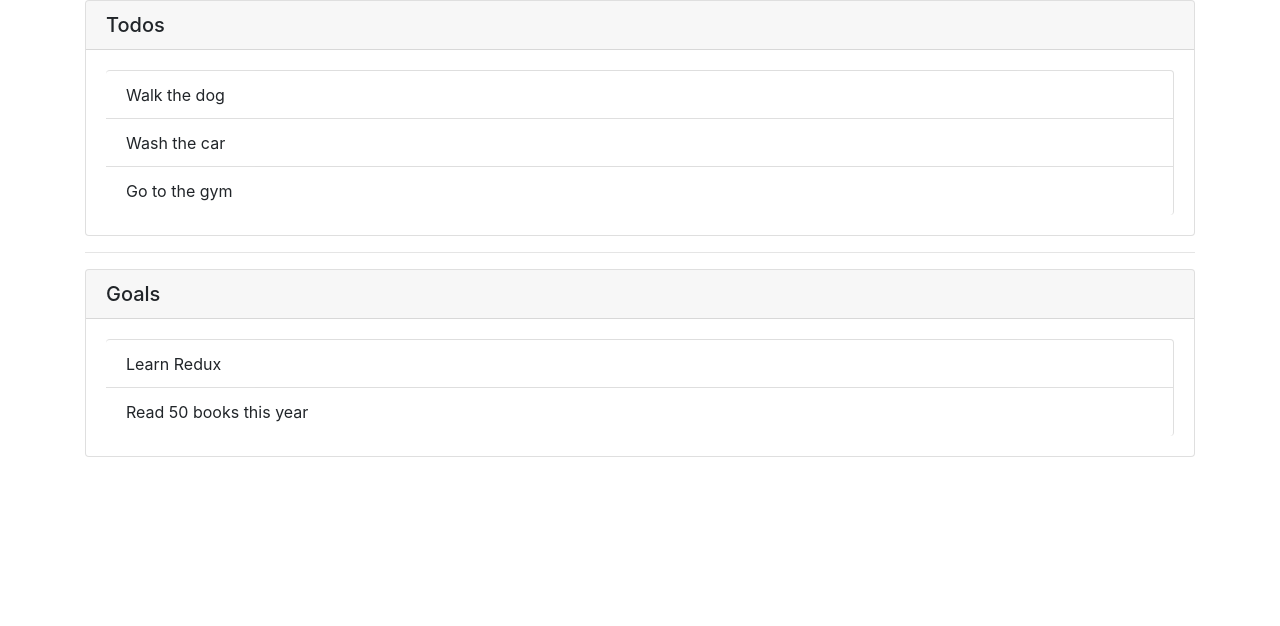
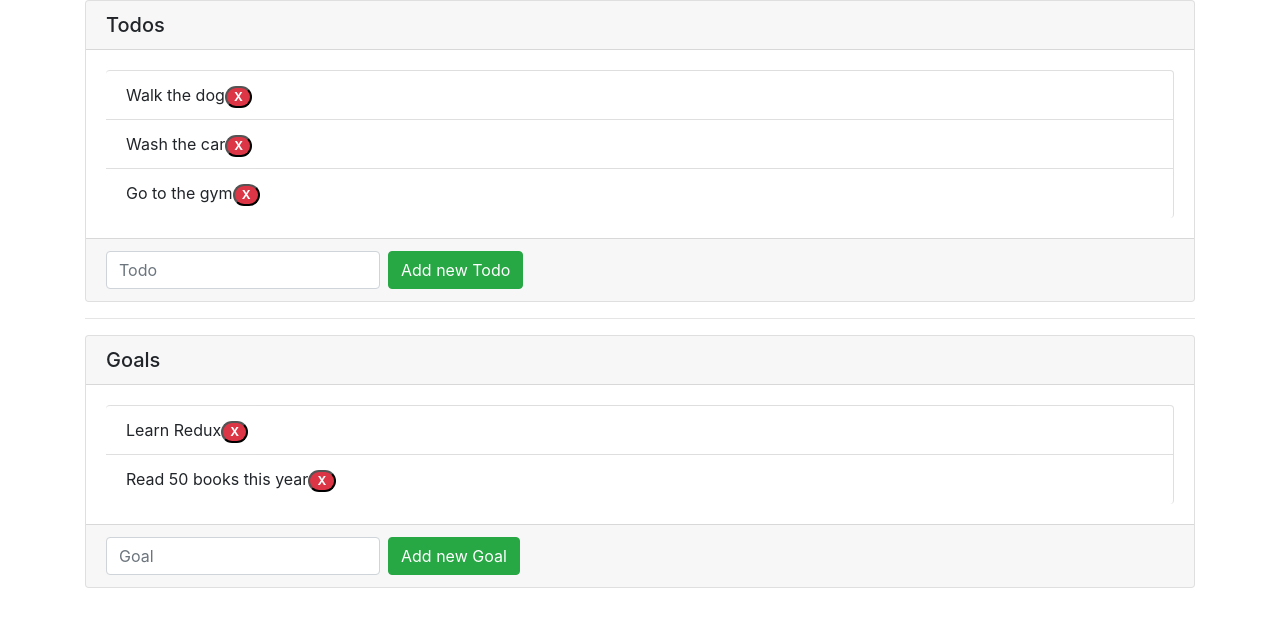
Before and after one commit to luillyfe/todo-app-react, a React (Create React App) app: page / in a window 1280 px wide. Shown: the top 626 px of the page. Built offline with nearby package versions, Linux system fonts and the light colour scheme.

Commit message:
feat: add new todo/goal

```diff
--- a/src/App.js
+++ b/src/App.js
@@ -37,13 +37,36 @@ class App extends Component {
     ]
   };
 
+  addNewTodo = name => {
+    const todo = {
+      id: generateId(),
+      name,
+      complete: false
+    };
+    this.setState(prevState => ({
+      ...prevState,
+      todos: prevState.todos.concat([todo])
+    }));
+  };
+
+  addNewGoal = name => {
+      const goal = {
+          id: generateId(),
+          name,
+      };
+      this.setState(prevState => ({
+          ...prevState,
+          goals: prevState.goals.concat([goal])
+      }));
+  };
+
   render() {
     const { todos, goals } = this.state;
     return (
       <div className="container">
-        <List items={todos} title="Todos" />
+        <List items={todos} title="Todos" addNewItem={this.addNewTodo} />
         <hr />
-        <List items={goals} title="Goals" />
+        <List items={goals} title="Goals" addNewItem={this.addNewGoal} />
       </div>
     );
   }
--- a/src/List.js
+++ b/src/List.js
@@ -1,8 +1,25 @@
-import React from "react";
-import './List.css';
+import React, {Component} from "react";
+import "./List.css";
 
-const List = props => {
-  const { title, items } = props;
+class List extends Component {
+    state = {
+        newItem: ""
+    };
+
+    changeItemHandler = ({target}) => {
+        this.setState({newItem: target.value});
+    };
+
+    addItemHandler = event => {
+        event.persist();
+        event.preventDefault();
+        this.props.addNewItem(this.state.newItem);
+        this.setState({newItem: ""});
+    };
+
+    render() {
+        const {title, items} = this.props;
+        const label = title.slice(0, title.length - 1);
         return (
             <div className="card">
                 <h5 className="card-header">{title}</h5>
@@ -11,12 +28,29 @@ const List = props => {
                         {items.map(item => (
                             <li className="list-group-item" key={item.id}>
                                 {item.name}
+                                <button className="badge badge-danger badge-pill">X</button>
                             </li>
                         ))}
                     </ul>
                 </div>
+                <div className="card-footer">
+                    <form className="form-inline my-2 my-lg-0" onSubmit={this.addItemHandler}>
+                        <input
+                            className="form-control mr-sm-2"
+                            type="search"
+                            placeholder={label}
+                            value={this.state.newItem}
+                            onChange={this.changeItemHandler}
+                            aria-label="Search"
+                        />
+                        <button className="btn btn-success my-2 my-sm-0" type="submit">
+                            Add new {label}
+                        </button>
+                    </form>
+                </div>
             </div>
         );
+    }
 };
 
 export default List;
```
Lines whose indentation alone changed are shown as unchanged.
